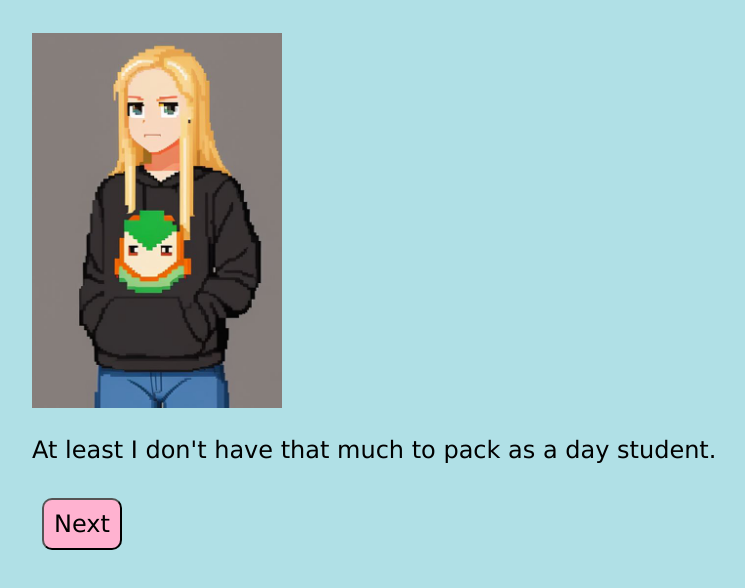
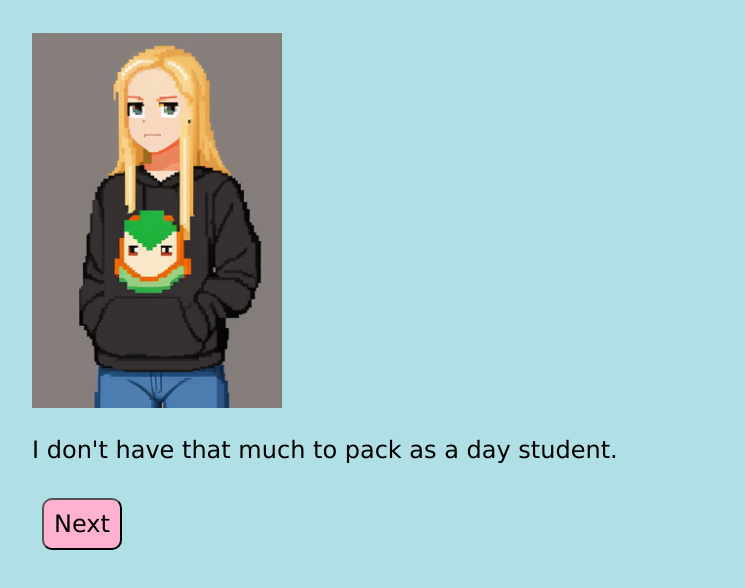
Before and after one commit to ellengeersangster/secretsangster2025, a plain HTML site: page Chapter1-3d.html in a window 1280 px wide. Shown: the whole page, without its empty margins (1-746 px from the left). Drawn offline with Linux system fonts and the light colour scheme.

Commit message:
Update Chapter1-3d.html

```diff
--- a/Chapter1-3d.html
+++ b/Chapter1-3d.html
@@ -12,7 +12,7 @@
   </head>
   <body>
     <img class="FadeInPicture1" id="s0" width="250px" height="auto" src="standing1.jpg">
-    <p class="StoryText1" id="s1">At least I don't have that much to pack as a day student.</p>
+    <p class="StoryText1" id="s1">I don't have that much to pack as a day student.</p>
     <button class="Button3" onclick="window.location.href = 'Chapter1-4.html';">Next</button>
   </body>
 </html>
```
